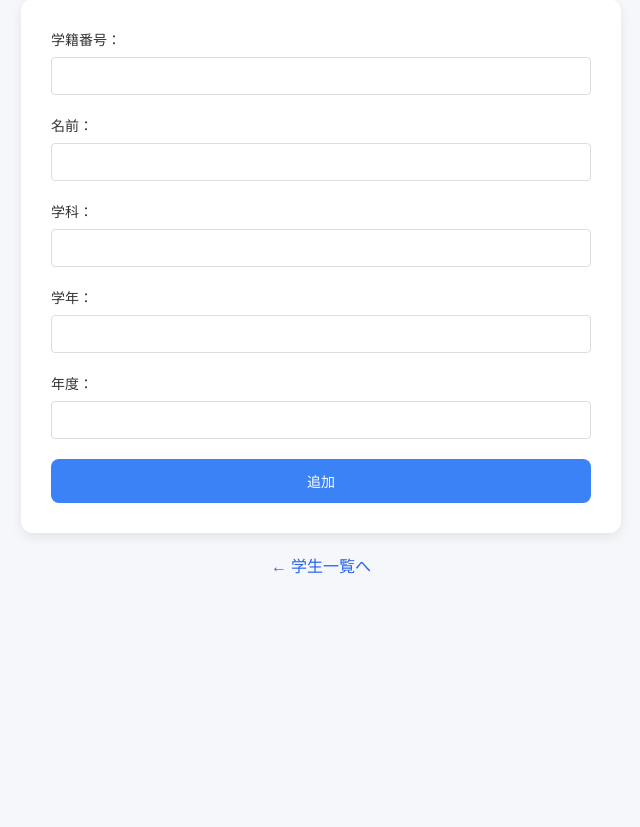
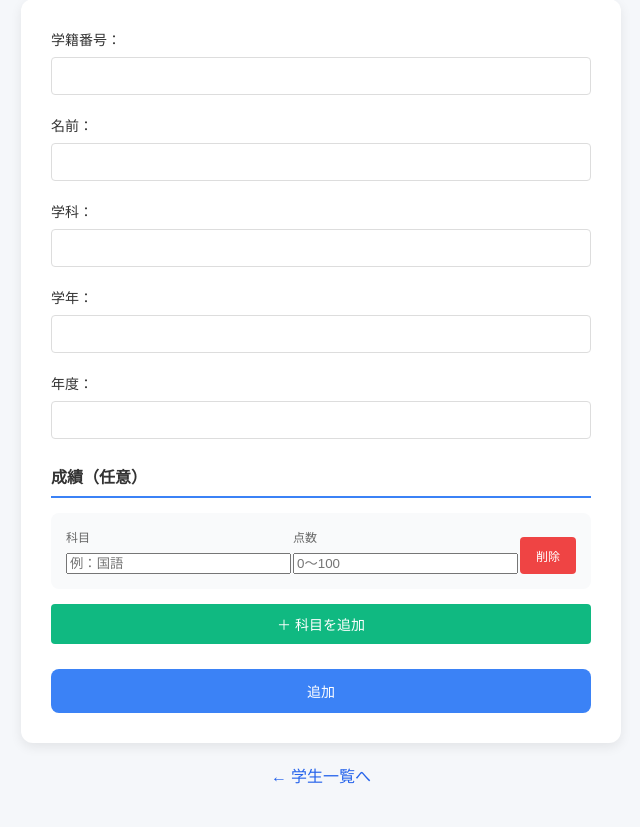
Before and after one commit to HayayoNakagawa/------, a Flask app: page /students/add in a window 1280 px wide. Shown: the part 145-972 px from the top of the page, without its empty margins (319-959 px from the left). Before the commit the page ends 719 px from the top, so only its background shows below. Run offline with Flask 3, Linux system fonts and the light colour scheme.

Commit message:
もろもろの変更

```diff
--- a/sqlite-tools-win-x64-3510100-main/school_app/app.py
+++ b/sqlite-tools-win-x64-3510100-main/school_app/app.py
@@ -129,10 +129,26 @@ def add_student():
         db = sqlite3.connect(DATABASE)
         cur = db.cursor()
 
+        # 学生情報を挿入
         cur.execute(
             "INSERT INTO students (student_id, name, department, grade, year) VALUES (?, ?, ?, ?, ?)",
             (student_id, name, department, grade, year)
         )
+
+        # 成績を挿入（複数科目対応）
+        subjects = request.form.getlist("subjects")
+        scores = request.form.getlist("scores")
+
+        for subject, score in zip(subjects, scores):
+            if subject and score:  # 空でないもののみ挿入
+                try:
+                    cur.execute(
+                        "INSERT INTO scores (student_id, subject, score) VALUES (?, ?, ?)",
+                        (student_id, subject, int(score))
+                    )
+                except (ValueError, sqlite3.Error):
+                    # スコアが数値でない場合やDB エラーはスキップ
+                    pass
 
         db.commit()
         db.close()
--- a/sqlite-tools-win-x64-3510100-main/school_app/templates/add_student.html
+++ b/sqlite-tools-win-x64-3510100-main/school_app/templates/add_student.html
@@ -85,6 +85,60 @@
         text-align: center;
         margin-top: 20px;
       }
+
+      .section-title {
+        font-size: 16px;
+        font-weight: 600;
+        color: #333;
+        margin-top: 25px;
+        margin-bottom: 15px;
+        border-bottom: 2px solid #3b82f6;
+        padding-bottom: 8px;
+      }
+
+      .score-group {
+        background: #f9fafb;
+        padding: 15px;
+        border-radius: 8px;
+        margin-bottom: 15px;
+        display: grid;
+        grid-template-columns: 1fr 1fr auto;
+        gap: 10px;
+        align-items: flex-end;
+      }
+
+      .score-group input {
+        width: 100%;
+      }
+
+      .score-group button {
+        width: auto;
+        padding: 10px 16px;
+        background: #ef4444;
+        color: white;
+        border: none;
+        border-radius: 4px;
+        cursor: pointer;
+        font-size: 12px;
+      }
+
+      .score-group button:hover {
+        background: #dc2626;
+      }
+
+      #addScoreBtn {
+        background: #10b981;
+        color: white;
+        padding: 10px 20px;
+        border: none;
+        border-radius: 4px;
+        cursor: pointer;
+        font-size: 14px;
+      }
+
+      #addScoreBtn:hover {
+        background: #059669;
+      }
     </style>
 </head>
 <body>
@@ -122,7 +176,49 @@
           <input type="number" id="year" name="year" required>
         </div>
 
-        <button type="submit">追加</button>
+        <div class="section-title">成績（任意）</div>
+
+        <div id="scoresContainer">
+          <div class="score-group">
+            <div>
+              <label style="display: block; margin-bottom: 5px; font-size: 12px; color: #666;">科目</label>
+
+  <script>
+    function addScoreField() {
+      const container = document.getElementById('scoresContainer');
+      const newField = document.createElement('div');
+      newField.className = 'score-group';
+      newField.innerHTML = `
+        <div>
+          <label style="display: block; margin-bottom: 5px; font-size: 12px; color: #666;">科目</label>
+          <input type="text" name="subjects" placeholder="例：数学" class="subject-input">
+        </div>
+        <div>
+          <label style="display: block; margin-bottom: 5px; font-size: 12px; color: #666;">点数</label>
+          <input type="number" name="scores" min="0" max="100" placeholder="0～100" class="score-input">
+        </div>
+        <button type="button" onclick="removeScoreField(this)">削除</button>
+      `;
+      container.appendChild(newField);
+    }
+
+    function removeScoreField(button) {
+      button.parentElement.remove();
+    }
+  </script>
+              <input type="text" name="subjects" placeholder="例：国語" class="subject-input">
+            </div>
+            <div>
+              <label style="display: block; margin-bottom: 5px; font-size: 12px; color: #666;">点数</label>
+              <input type="number" name="scores" min="0" max="100" placeholder="0～100" class="score-input">
+            </div>
+            <button type="button" onclick="removeScoreField(this)">削除</button>
+          </div>
+        </div>
+
+        <button type="button" id="addScoreBtn" onclick="addScoreField()">＋ 科目を追加</button>
+
+        <button type="submit" style="margin-top: 25px;">追加</button>
       </form>
     </div>
 
--- a/sqlite-tools-win-x64-3510100-main/school_app/templates/student_detail.html
+++ b/sqlite-tools-win-x64-3510100-main/school_app/templates/student_detail.html
@@ -118,7 +118,7 @@
 <body>
   <div class="container">
     <p style="margin-bottom: 20px;">
-      <a href="/" style="color: #2563eb; text-decoration: none;">← ホームへ戻る</a>
+      <a href="/students" style="color: #2563eb; text-decoration: none;">← 学生一覧へ戻る</a>
     </p>
 
     <h1>学生詳細</h1>
```
Also changed, not shown: sqlite-tools-win-x64-3510100-main/school_app/school.db.
